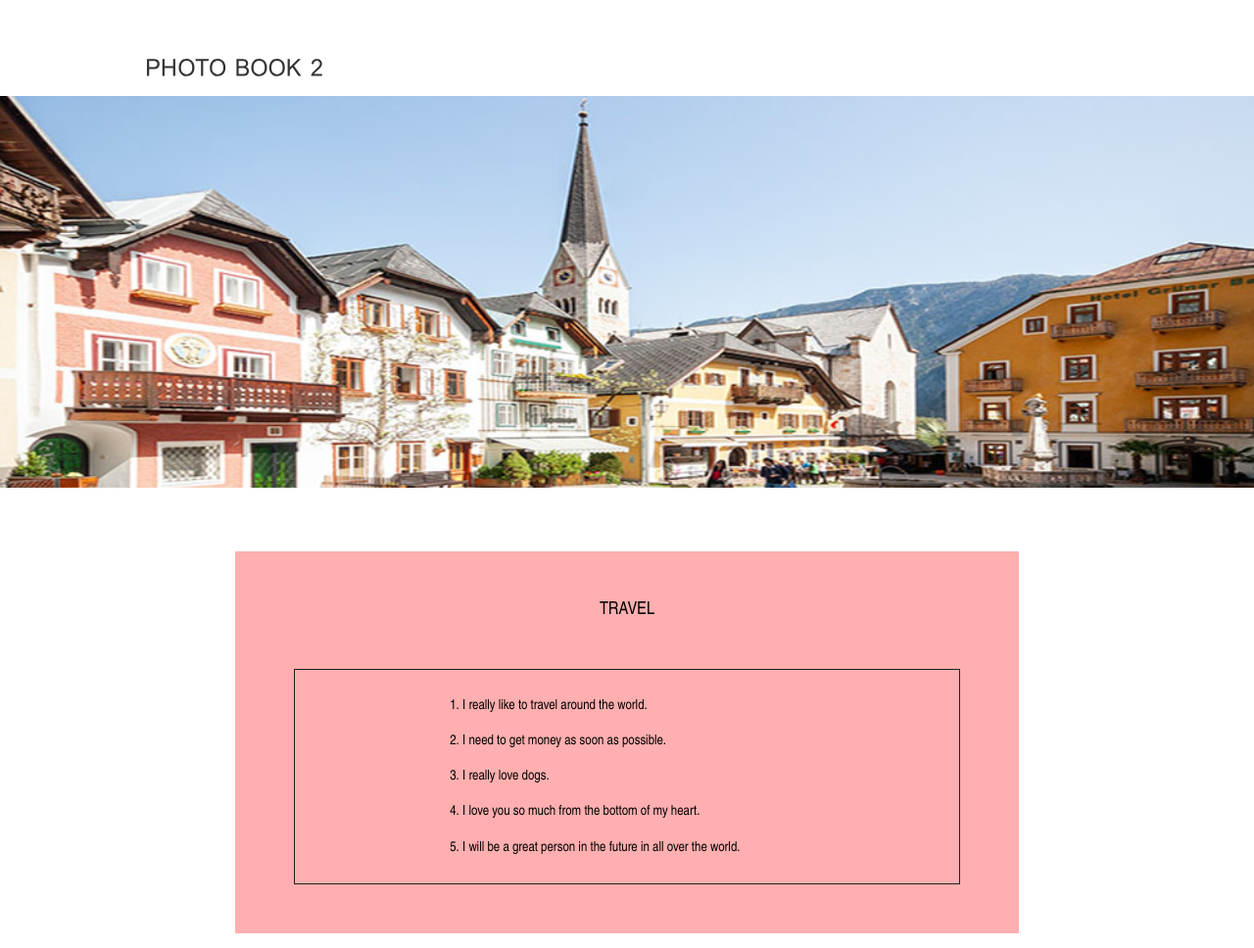
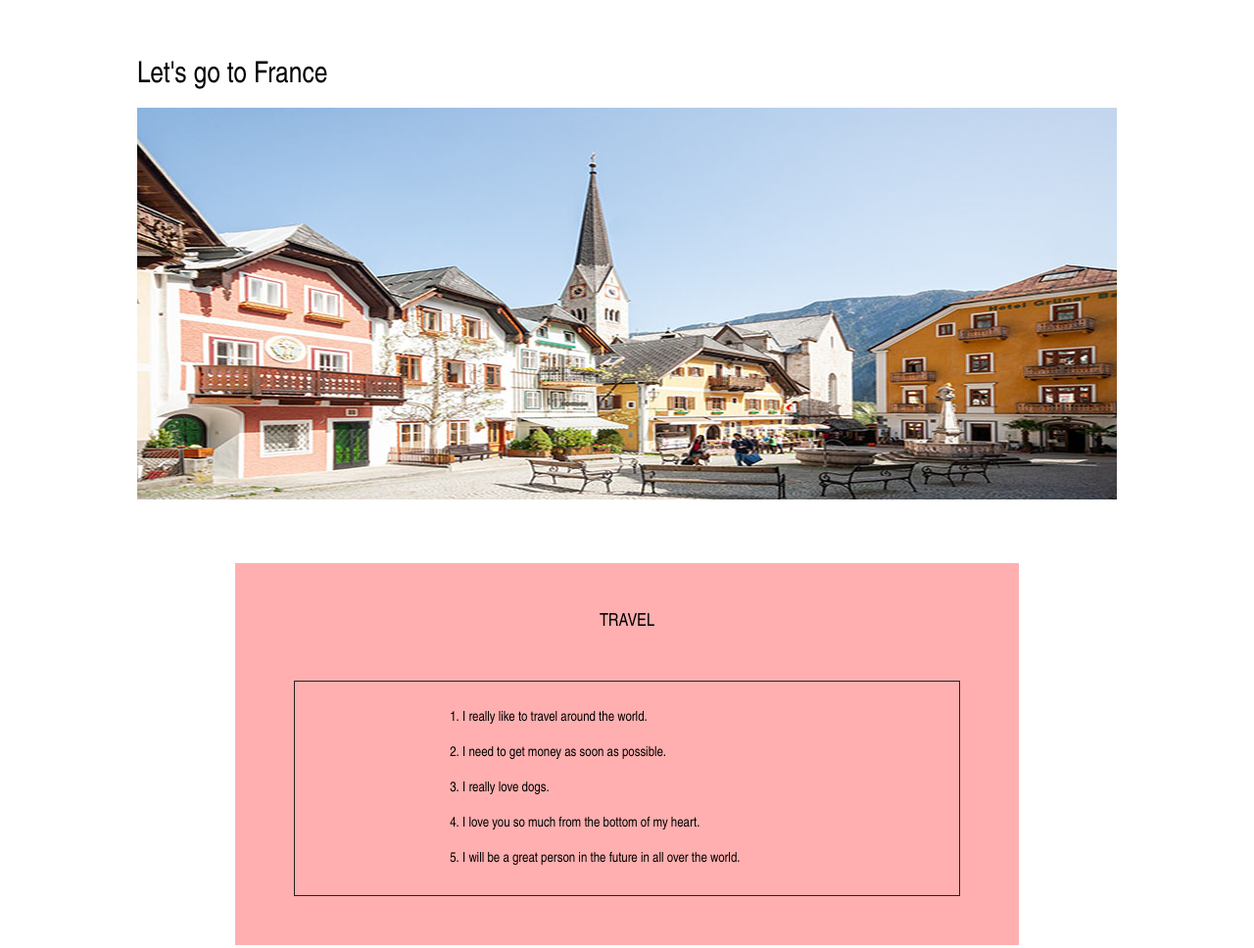
Before and after one commit to KotaIshihara0329/Copy_3, a website built with Parcel: page index.html in a window 1280 px wide. Shown: the top 968 px of the page at 98% size. Built offline with nearby package versions, Linux system fonts and the light colour scheme.

Commit message:
Little bit modified.

```diff
--- a/CSS/style.css
+++ b/CSS/style.css
@@ -29,13 +29,15 @@ body {
 
 /* Header */
 .header__logo {
-    width: 18rem;
+    font-size: 3rem;
     margin: 6rem 0 0 1rem;
+
 }
 
 /* Nav */
 .nav__container {
     width: 100%;
+
 
 }
 
@@ -172,8 +174,17 @@ footer p {
         max-width: 100rem;
         margin: 0 auto;
     }
+
+    .header__logo {
+        margin-left: 0;
+    }
+
+
+
     .nav__container {
         object-fit: cover;
+        width: 100rem;
+        margin: 0 auto;
     }
 
     .nav__main {
--- a/index.html
+++ b/index.html
@@ -11,7 +11,7 @@
   <body>
     <header>
       <div class="header__container">
-        <img class="header__logo" src="images/logo.svg" alt="Logo" />
+        <p class="header__logo">Let's go to France</p>
       </div>
     </header>
     <main>
```
